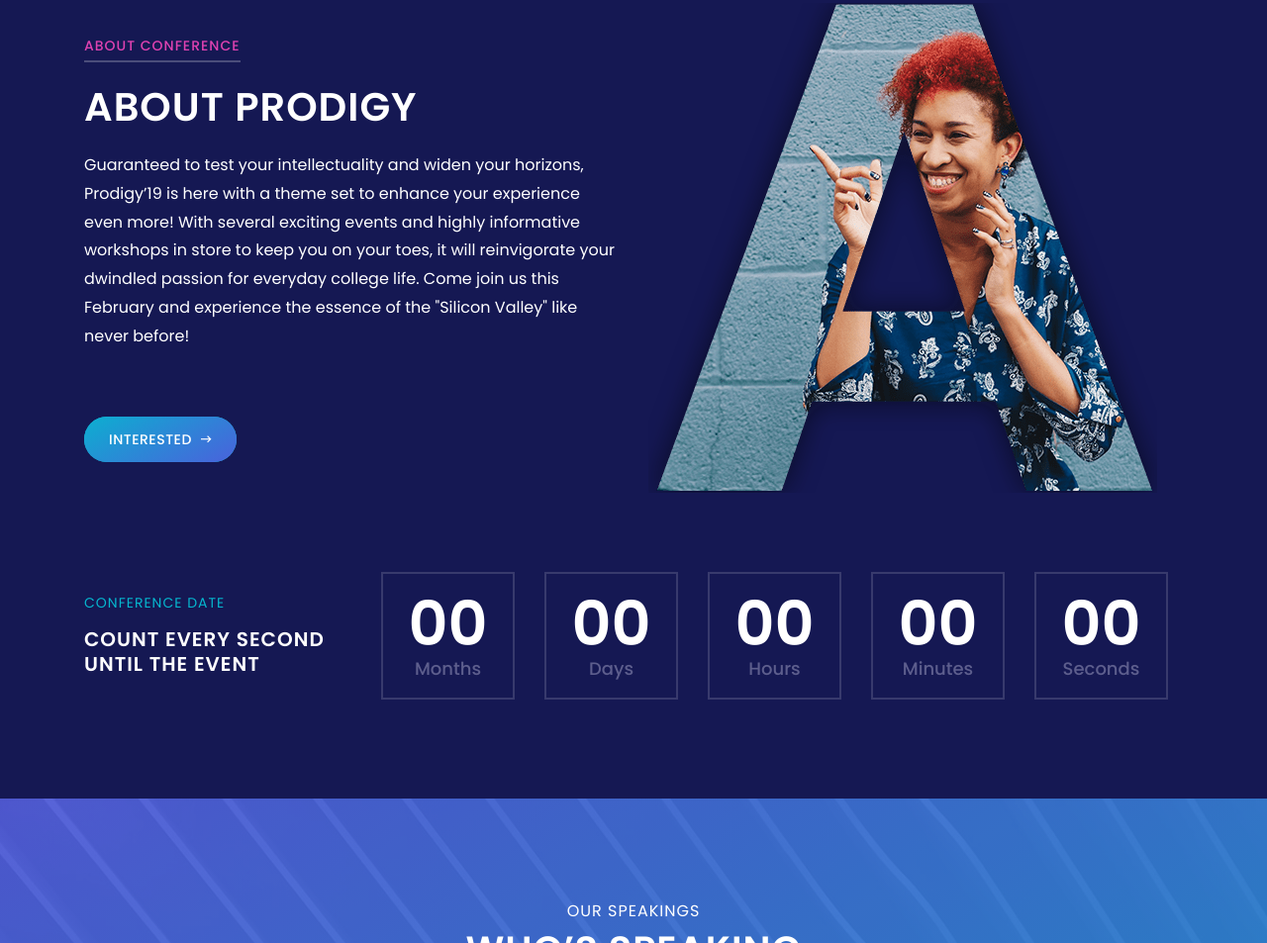
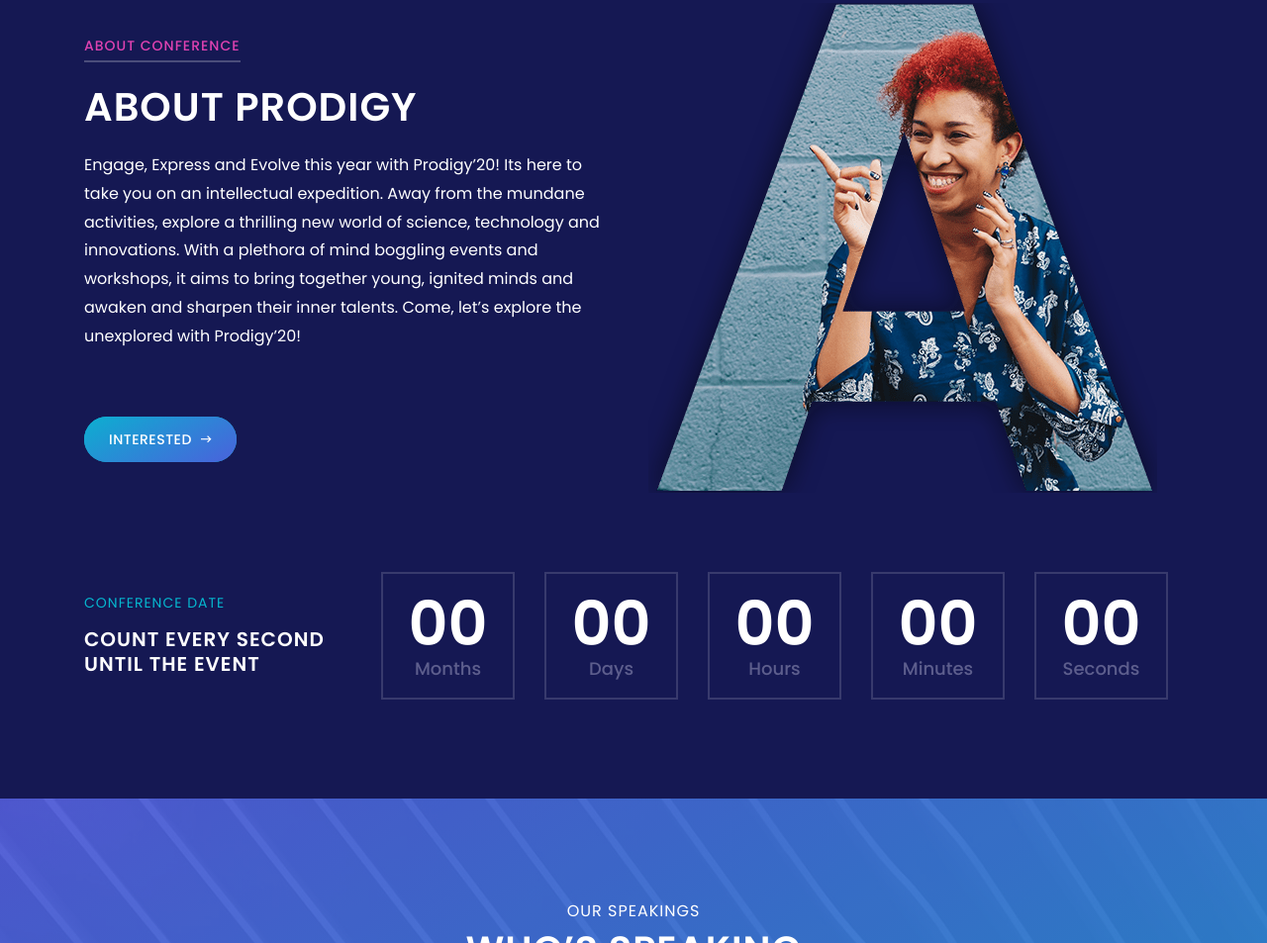
Before and after one commit to Nikunjbansal99/ACM-PRODIGY-2020, a website: page index.html in a window 1280 px wide. Shown: the part 1077-2030 px from the top of the page at 99% size. Drawn offline with Linux system fonts and the light colour scheme.

Commit message:
Update index.html

```diff
--- a/index.html
+++ b/index.html
@@ -130,7 +130,9 @@
                     <div class="about-content-text mb-80">
                         <h6 class="wow fadeInUp" data-wow-delay="300ms">About Conference</h6>
                         <h3 class="wow fadeInUp" data-wow-delay="300ms">About Prodigy</h3>
-                        <p class="wow fadeInUp" data-wow-delay="300ms">Guaranteed to test your intellectuality and widen your horizons, Prodigy’19 is here with a theme set to enhance your experience even more! With several exciting events and highly informative workshops in store to keep you on your toes, it will reinvigorate your dwindled passion for everyday college life. Come join us this February and experience the essence of the "Silicon Valley" like never before!</p>
+                        <p class="wow fadeInUp" data-wow-delay="300ms">Engage, Express and Evolve this year with Prodigy’20!
+Its here to take you on an intellectual expedition. Away from the mundane activities, explore a thrilling new world of science, technology and innovations. With a plethora of mind boggling events and workshops, it aims to bring together young, ignited minds and awaken and sharpen their inner talents.
+Come, let’s explore the unexplored with Prodigy’20!</p>
                         <a href="#" class="btn confer-btn mt-50 wow fadeInUp" data-wow-delay="300ms">Interested <i class="zmdi zmdi-long-arrow-right"></i></a>
                     </div>
                 </div>
```
